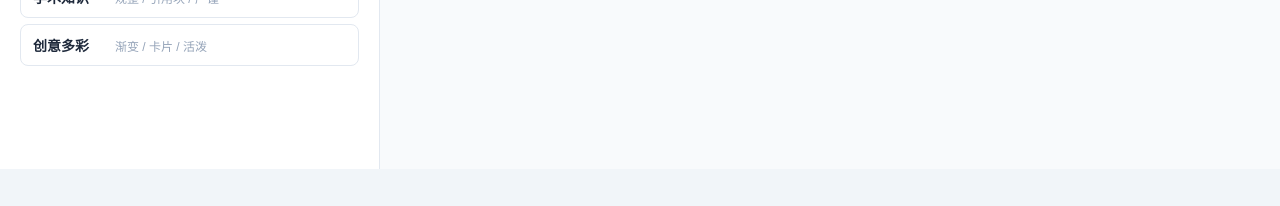
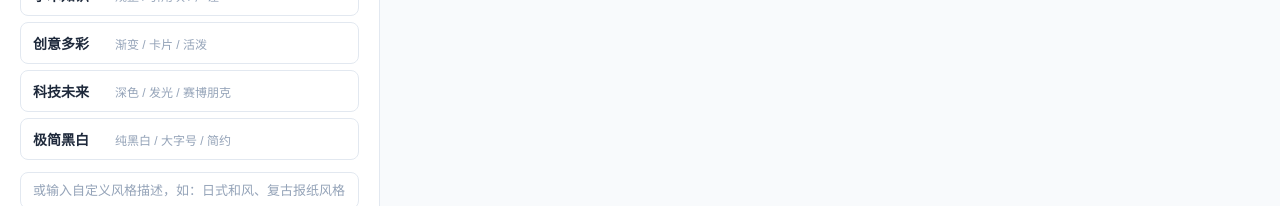
Before and after one commit to dedeguo/web_ppt, a Vue app: page /json in a window 1280 px wide. Shown: the part 631-837 px from the top of the page. Before the commit the page ends 800 px from the top, so only its background shows below. Built offline with nearby package versions, Linux system fonts and the light colour scheme; no server answers.

Commit message:
feat(StylePicker): 扩展预设风格到 5 个，新增自定义风格输入框

```diff
--- a/src/components/StylePicker.vue
+++ b/src/components/StylePicker.vue
@@ -7,7 +7,22 @@ const styles = [
   { value: 'business', label: '商务简洁', desc: '深蓝 / 大留白 / 专业' },
   { value: 'academic', label: '学术知识', desc: '规整 / 引用块 / 严谨' },
   { value: 'creative', label: '创意多彩', desc: '渐变 / 卡片 / 活泼' },
+  { value: 'tech', label: '科技未来', desc: '深色 / 发光 / 赛博朋克' },
+  { value: 'minimal', label: '极简黑白', desc: '纯黑白 / 大字号 / 简约' },
 ]
+
+function handleStyleClick(value) {
+  store.setCustomStyle('')
+  store.setStyle(value)
+}
+
+function handleCustomInput(event) {
+  const value = event.target.value
+  store.setCustomStyle(value)
+  if (value.trim()) {
+    store.setStyle('')
+  }
+}
 </script>
 
 <template>
@@ -19,11 +34,20 @@ const styles = [
         :key="s.value"
         class="style-option"
         :class="{ active: store.selectedStyle === s.value }"
-        @click="store.setStyle(s.value)"
+        @click="handleStyleClick(s.value)"
       >
         <span class="style-name">{{ s.label }}</span>
         <span class="style-desc">{{ s.desc }}</span>
       </button>
+    </div>
+    <div class="custom-style-input">
+      <input
+        type="text"
+        class="custom-input"
+        :value="store.customStyle"
+        @input="handleCustomInput"
+        placeholder="或输入自定义风格描述，如：日式和风、复古报纸风格..."
+      />
     </div>
   </div>
 </template>
@@ -80,4 +104,29 @@ const styles = [
   font-size: 12px;
   color: #94a3b8;
 }
+
+.custom-style-input {
+  margin-top: 4px;
+}
+
+.custom-input {
+  width: 100%;
+  padding: 10px 12px;
+  border: 1px solid #e2e8f0;
+  border-radius: 8px;
+  font-size: 13px;
+  color: #1e293b;
+  background: #fff;
+  outline: none;
+  transition: border-color 0.2s;
+  box-sizing: border-box;
+}
+
+.custom-input:focus {
+  border-color: #3b82f6;
+}
+
+.custom-input::placeholder {
+  color: #94a3b8;
+}
 </style>
```
